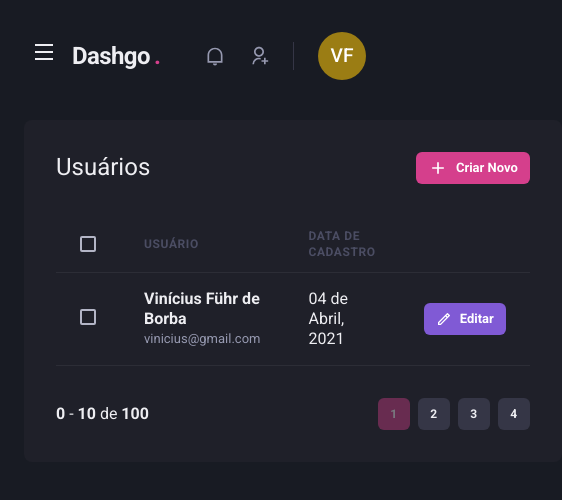
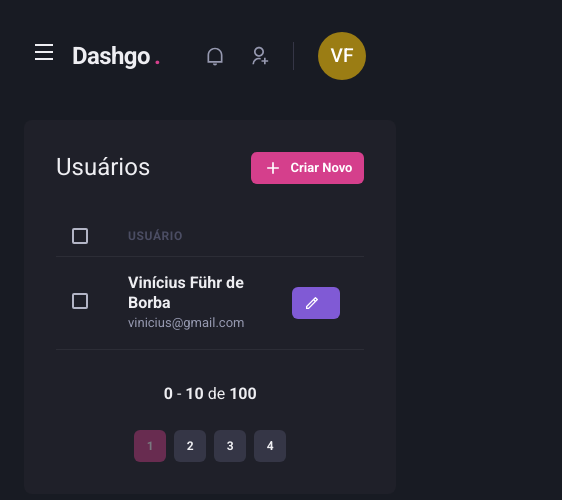
Before and after one commit to ViniciusFuhrBorba/dashgo, a Next.js app: page /users in a window 390 px wide. Shown: the top 500 px of the page, 562 px wide, since content can reach past the window. Built offline with nearby package versions, Linux system fonts and the light colour scheme.

Commit message:
Responsive Pagination

```diff
--- a/src/components/Pagination/index.tsx
+++ b/src/components/Pagination/index.tsx
@@ -4,7 +4,7 @@
 export function Pagination() {
   return (
     <Stack
-      direction="row"
+      direction={["column", "row"]}
       mt="8"
       justify="space-between"
       align="center"
--- a/src/pages/dashboard.tsx
+++ b/src/pages/dashboard.tsx
@@ -71,13 +71,13 @@
         <Sidebar />
 
         <SimpleGrid flex="1" gap="4" minChildWidth="320px" align="flex-start">
-          <Box p="8" bg="gray.800" borderRadius={8} pb="4">
+          <Box p={["6", "8"]} bg="gray.800" borderRadius={8} pb="4">
             <Text fontSize="lg" mb="4">
               Inscritos da semana
             </Text>
             <Chart options={options} series={series} type="area" height={160} />
           </Box>
-          <Box p="8" bg="gray.800" borderRadius={8}>
+          <Box p={["6", "8"]} bg="gray.800" borderRadius={8}>
             <Text fontSize="lg" mb="4">
               Taxa de abertura
             </Text>
--- a/src/pages/users/index.tsx
+++ b/src/pages/users/index.tsx
@@ -12,6 +12,7 @@
   Thead,
   Tr,
   Text,
+  useBreakpointValue,
 } from "@chakra-ui/react";
 import { Header } from "../../components/Header";
 import { Sidebar } from "../../components/Sidebar";
@@ -19,6 +20,11 @@
 import { Pagination } from "../../components/Pagination";
 
 export default function UserList() {
+  const isWideVersion = useBreakpointValue({
+    base: false,
+    lg: true,
+  });
+
   return (
     <Box>
       <Header />
@@ -46,17 +52,17 @@
           <Table colorScheme="whiteAlpha">
             <Thead>
               <Tr>
-                <Th px="6" color="gray.300" width="8">
+                <Th px={["4", "4", "6"]} color="gray.300" width="8">
                   <Checkbox colorScheme="pink"></Checkbox>
                 </Th>
                 <Th>Usuário</Th>
-                <Th>Data de Cadastro</Th>
+                {isWideVersion && <Th>Data de Cadastro</Th>}
                 <Th w="8"></Th>
               </Tr>
             </Thead>
             <Tbody>
               <Tr>
-                <Td px="6">
+                <Td px={["4", "4", "6"]}>
                   <Checkbox colorScheme="pink"></Checkbox>
                 </Td>
                 <Td>
@@ -67,7 +73,7 @@
                     </Text>
                   </Box>
                 </Td>
-                <Td>04 de Abril, 2021</Td>
+                {isWideVersion && <Td>04 de Abril, 2021</Td>}
                 <Td>
                   <Button
                     as="a"
@@ -76,7 +82,7 @@
                     colorScheme="purple"
                     leftIcon={<Icon as={RiPencilLine} fontSize="16" />}
                   >
-                    Editar
+                    {isWideVersion ? "Editar" : ""}
                   </Button>
                 </Td>
               </Tr>
```
